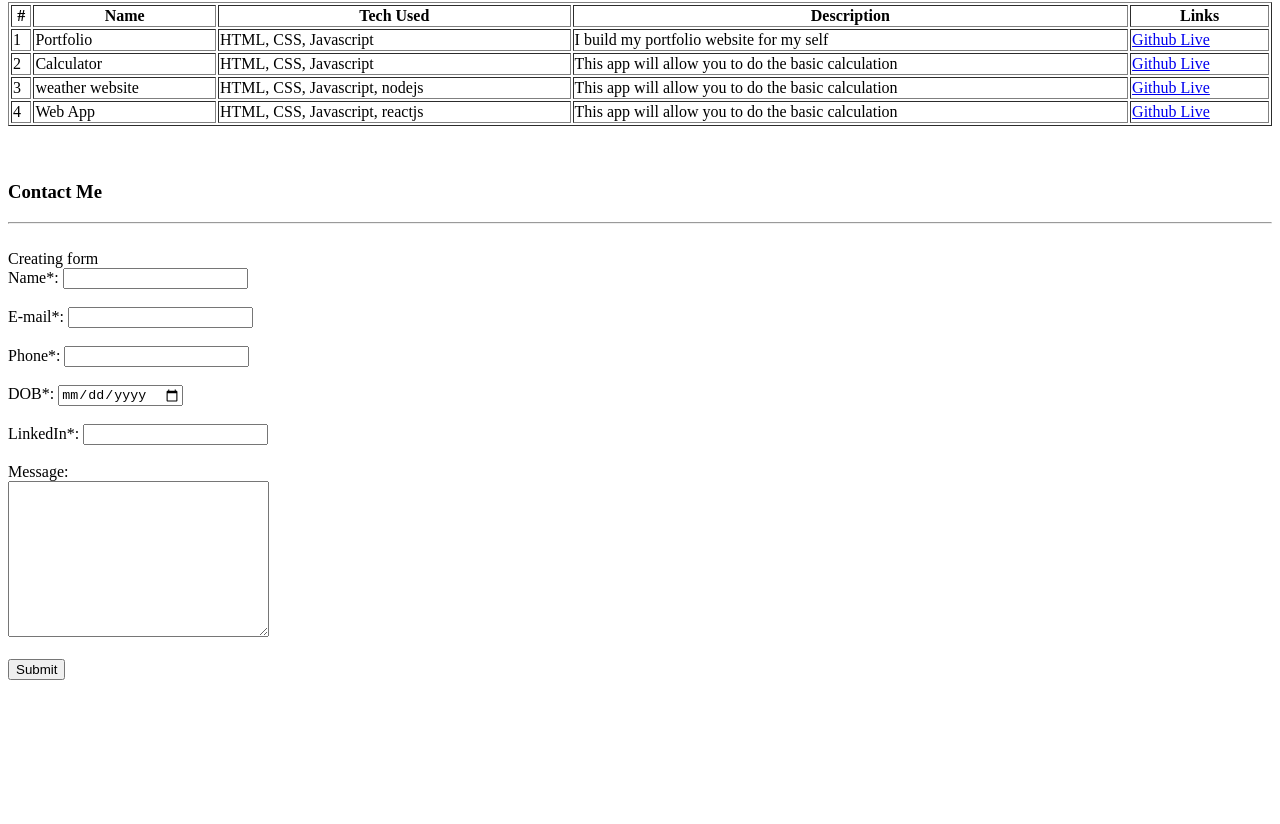
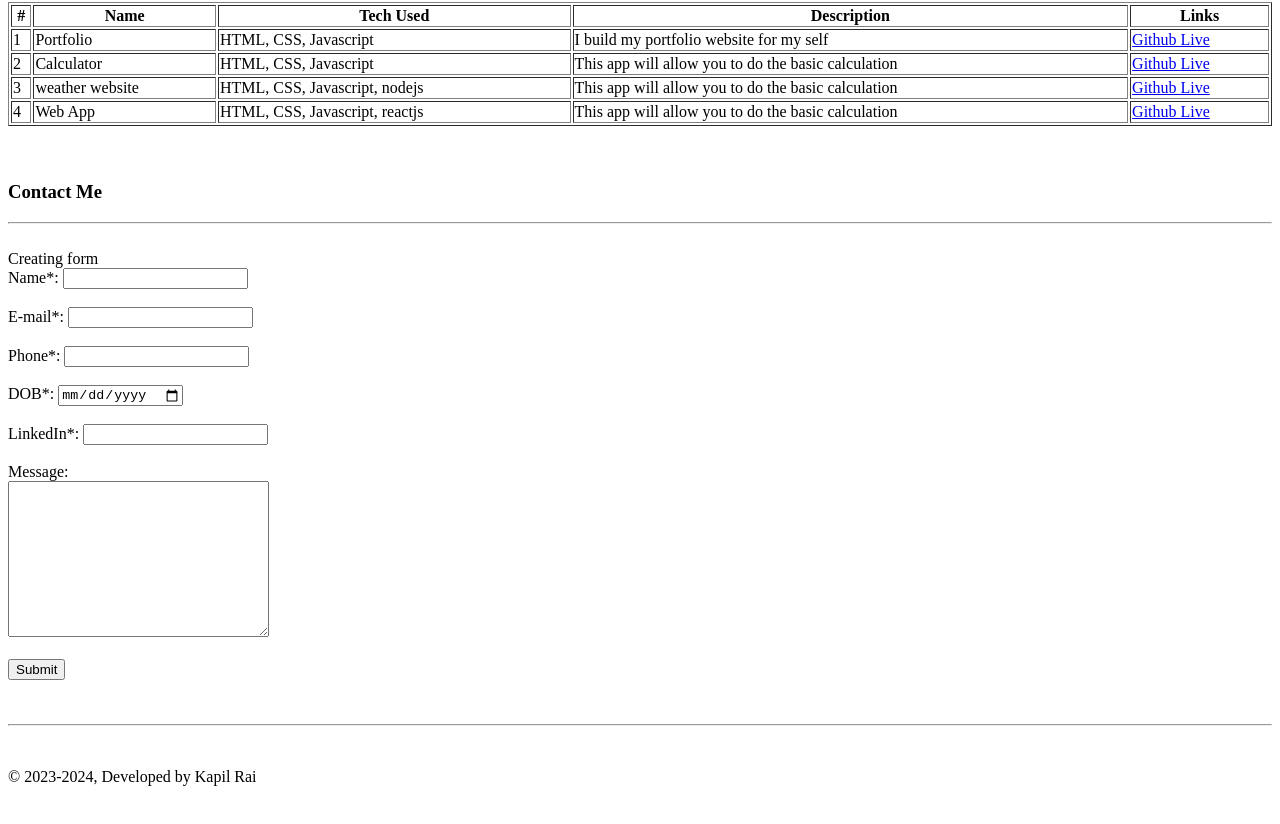
Before and after one commit to piicollo/simplePortfolio, a plain HTML site: page index.html in a window 1280 px wide. Shown: the part 819-1643 px from the top of the page. Before the commit the page ends 1507 px from the top, so only its background shows below. Drawn offline with Linux system fonts and the light colour scheme.

Commit message:
footer implemented

```diff
--- a/index.html
+++ b/index.html
@@ -115,8 +115,14 @@
 
         </div>
     </main>
+    <br />
+    <br />
+    <hr />
+    <br />
     <footer>
-
+        <p>&copy; 2023-2024, Developed by Kapil Rai</p>
+        <br />
+        <br />
     </footer>
 </body>
 </html>
```
